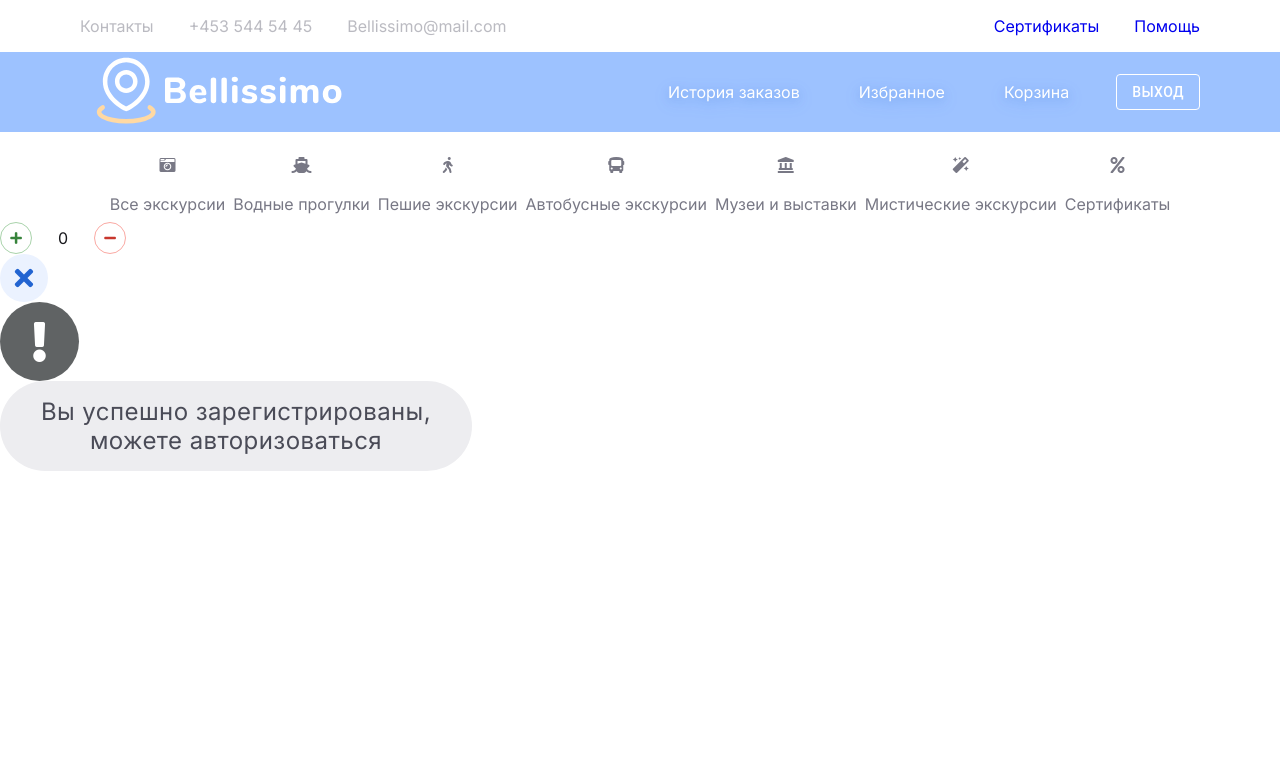
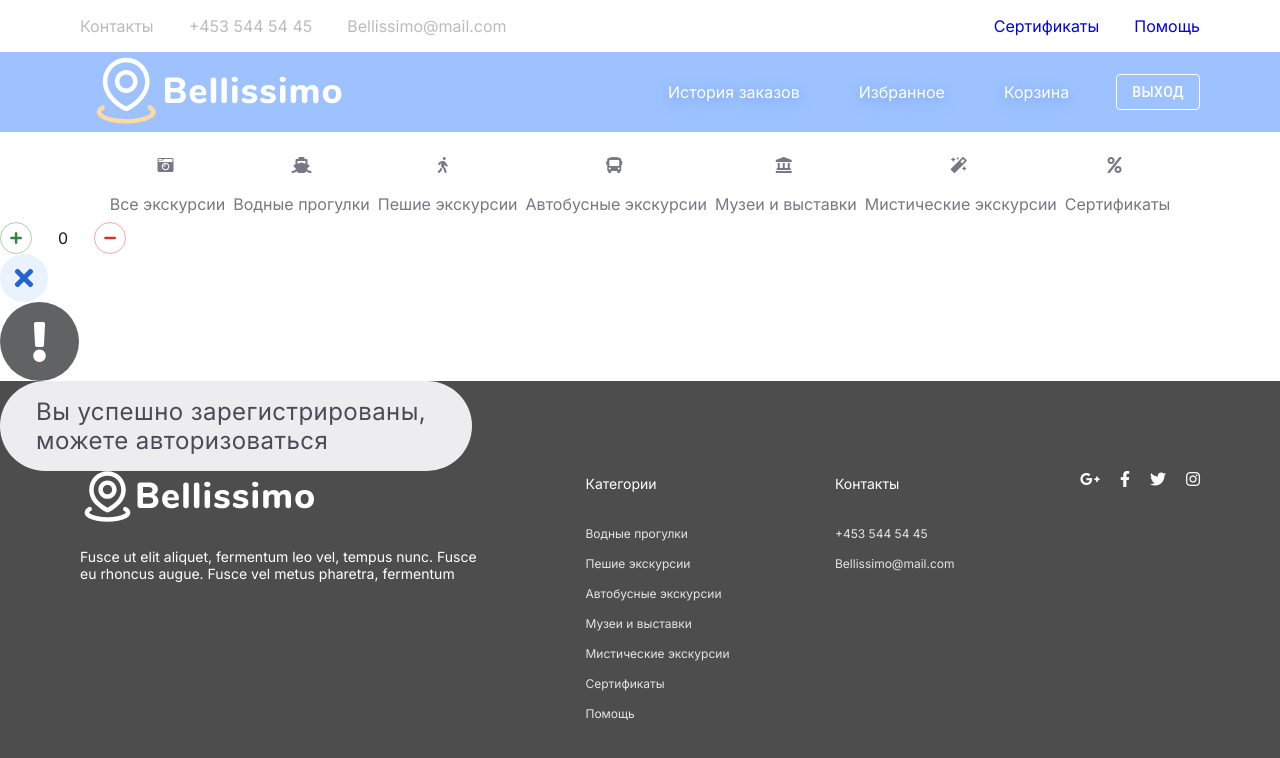
Before and after one commit to vera-mal/tour-agency, a React (Create React App) app in the folder frontend/: page /ui-kit in a window 1280 px wide. Shown: the top 758 px of the page. Built offline with nearby package versions, Linux system fonts and the light colour scheme.

Commit message:
Revert "Revert "Footer""
This reverts commit 3c237d090ab3f2d54285317887909837d770f90c.

```diff
--- a/frontend/src/App.css
+++ b/frontend/src/App.css
@@ -1,5 +1,5 @@
 .App {
-  text-align: center;
+  /*text-align: center;*/
 }
 
 .App-logo {
--- a/frontend/src/App.js
+++ b/frontend/src/App.js
@@ -1,6 +1,7 @@
 import './App.css';
 import Header from "./components/Header";
 import Navbar from "./components/Navbar";
+import Footer from './components/Footer';
 import UiKit from "./pages/UiKit";
 import {Routes, Route, BrowserRouter} from "react-router-dom";
 
@@ -17,6 +18,7 @@ function App() {
           <Route path='*' element={<></>} />
           <Route path='/ui-kit' element={<UiKit />} />
         </Routes>
+        <Footer />
       </div>
     </BrowserRouter>
   );
--- /dev/null
+++ b/frontend/src/components/Footer/Footer.css
@@ -0,0 +1,59 @@
+.footer {
+  padding: 88px 80px;
+  display: flex;
+  /*align-items: center;*/
+  justify-content: space-between;
+  background-color: #4D4D4D;
+}
+
+.footer-text {
+  text-align: left;
+  font-style: normal;
+  font-weight: normal;
+  font-size: 12px;
+  line-height: 30px;
+  color: #E3E5E6;
+  text-decoration: none;
+}
+
+.footer-heading {
+  font-size: 14px;
+  color: #fff;
+  margin-bottom: 20px;
+}
+
+.footer-logo {
+  margin-bottom: 20px;
+}
+
+.footer-category{
+  color: #E3E5E6;
+  text-decoration: none;
+}
+
+.footer-block {
+  display: flex;
+  flex-direction: column;
+  color: #fff;
+  text-decoration: none;
+  justify-content: flex-start;
+}
+
+.footer-logo-text{
+  display: flex;
+  flex-direction: column;
+}
+
+.footer-icons {
+  display: flex;
+}
+
+.footer-icon {
+  margin-left: 20px;
+  text-decoration: none;
+  color: #fff;
+}
+
+.footer-description {
+  width: 400px;
+}
--- /dev/null
+++ b/frontend/src/components/Footer/index.js
@@ -0,0 +1,43 @@
+import React from 'react';
+import './Footer.css';
+import { ReactComponent as Logo } from '../../assets/white-logo.svg';
+import {Link} from "react-router-dom";
+import {categories} from '../../mocks/categories'
+
+const Footer = () => {
+  return (
+    <>
+      <div className='footer'>
+          <div className='footer-logo-text'>
+            <Link to='/' className='footer-logo'><Logo/></Link>
+            <div className='footer-heading footer-description'>Fusce ut elit aliquet, fermentum leo vel, tempus nunc. Fusce eu rhoncus augue. Fusce vel metus pharetra, fermentum</div>
+          </div>
+
+          <div className='footer-block'>
+            <div className='footer-heading footer-text'>Категории</div>
+            {categories.map((category) =>
+              <Link to={'/' + category.englishName} className='footer-category footer-text'>{category.russianName}</Link>
+            )}
+            <Link to='/certificates' className='footer-category footer-text'>Сертификаты</Link>
+            <Link to='/help' className='footer-category footer-text'>Помощь</Link>
+          </div>
+
+          <div className='footer-block'>
+            <div className='footer-heading footer-text'>Контакты</div>
+            <div className='footer-text'>+453 544 54 45</div>
+            <div className='footer-text'>Bellissimo@mail.com</div>
+          </div>
+
+          <div className='footer-icons'>
+            <a href='https://www.google.ru/' className='footer-icon'><i class="fab fa-google-plus-g"></i></a>
+            <a href='https://ru-ru.facebook.com/' className='footer-icon'><i class="fab fa-facebook-f"></i></a>
+            <a href='https://twitter.com/home' className='footer-icon'><i class="fab fa-twitter"></i></a>
+            <a href='https://www.instagram.com/' className='footer-icon'><i class="fab fa-instagram"></i></a>
+          </div>
+
+      </div>
+    </>
+  );
+};
+
+export default Footer;
```
Also changed, not shown: frontend/src/assets/white-logo.svg (added).
